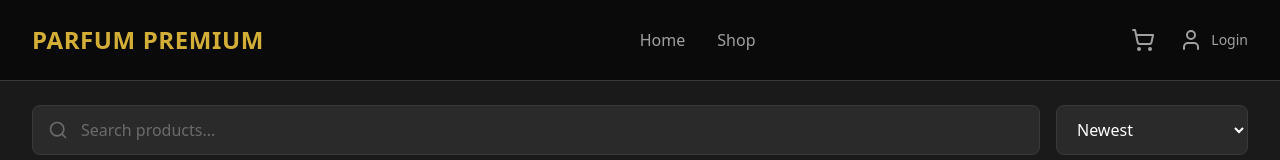
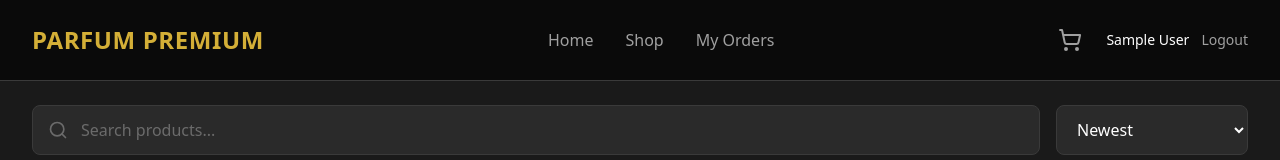
Before and after one commit to 00017024/ParfumPremiumShop, a React app in the folder frontend/: page /products in a window 1280 px wide. Shown: the top 160 px of the page. Built offline with nearby package versions, Linux system fonts and the light colour scheme; no server answers; sample sign-in values are in the browser's storage; the HTML template or start-up script is replaced by a standard one.

Commit message:
Add My Orders link

```diff
--- a/frontend/src/components/layout/Header.jsx
+++ b/frontend/src/components/layout/Header.jsx
@@ -1,16 +1,17 @@
 import { Link } from 'react-router-dom';
-import { ShoppingCart, User } from 'lucide-react';
-import { useAuthStore } from '@/store/authStore';
+import { ShoppingCart, User, Package } from 'lucide-react';
+import { useAuth } from '@/context/AuthContext';
 import { useCartStore } from '@/store/cartStore';
 
 export default function Header() {
-  const { isAuthenticated, user, logout } = useAuthStore();
+  const { user, logout } = useAuth();
   const getTotalItems = useCartStore((state) => state.getTotalItems);
   const cartItemCount = getTotalItems();
 
   return (
     <header className="bg-brand-black border-b border-neutral-border sticky top-0 z-50">
       <div className="max-w-7xl mx-auto px-4 sm:px-6 lg:px-8 h-20 flex items-center justify-between">
+
         {/* Logo */}
         <Link to="/" className="text-2xl font-bold text-brand-gold tracking-wide hover:opacity-80 transition-opacity">
           PARFUM PREMIUM
@@ -21,9 +22,14 @@ export default function Header() {
           <Link to="/" className="text-text-secondary hover:text-text-primary transition-colors">
             Home
           </Link>
-          <Link to="/" className="text-text-secondary hover:text-text-primary transition-colors">
+          <Link to="/products" className="text-text-secondary hover:text-text-primary transition-colors">
             Shop
           </Link>
+          {user && (
+            <Link to="/orders" className="text-text-secondary hover:text-text-primary transition-colors">
+              My Orders
+            </Link>
+          )}
         </nav>
 
         {/* Actions */}
@@ -39,10 +45,10 @@ export default function Header() {
           </Link>
 
           {/* User */}
-          {isAuthenticated ? (
+          {user ? (
             <div className="flex items-center gap-3">
               <span className="text-text-primary text-sm hidden sm:block">
-                {user?.name}
+                {user.name}
               </span>
               <button
                 onClick={logout}
--- a/frontend/src/store/authStore.js
+++ /dev/null
@@ -1,24 +0,0 @@
-import { create } from 'zustand';
-import { persist } from 'zustand/middleware';
-
-export const useAuthStore = create(
-  persist(
-    (set) => ({
-      user: null,
-      token: null,
-      isAuthenticated: false,
-
-      setAuth: (user, token) => set({
-        user,
-        token,
-        isAuthenticated: true
-      }),
-
-      logout: () => {
-        localStorage.removeItem('token');
-        set({ user: null, token: null, isAuthenticated: false });
-      }
-    }),
-    { name: 'auth-storage' }
-  )
-);
```
